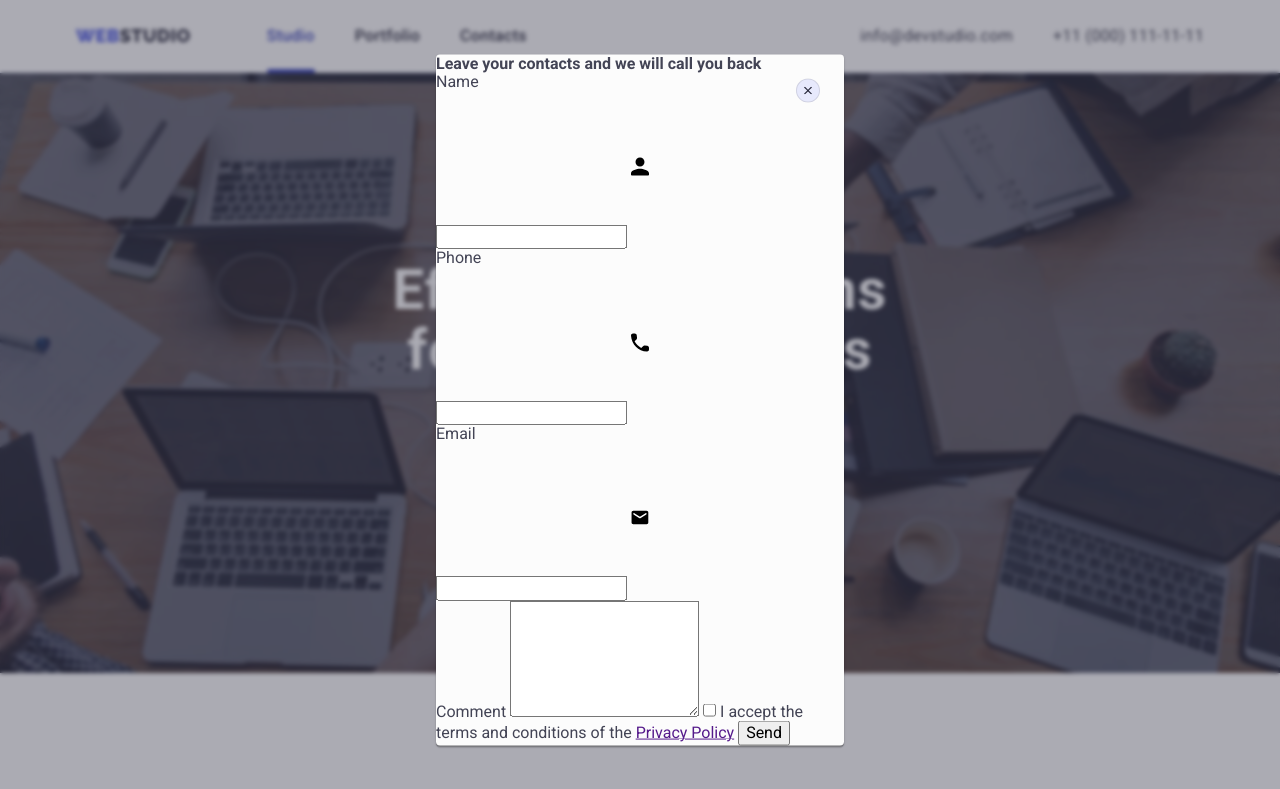
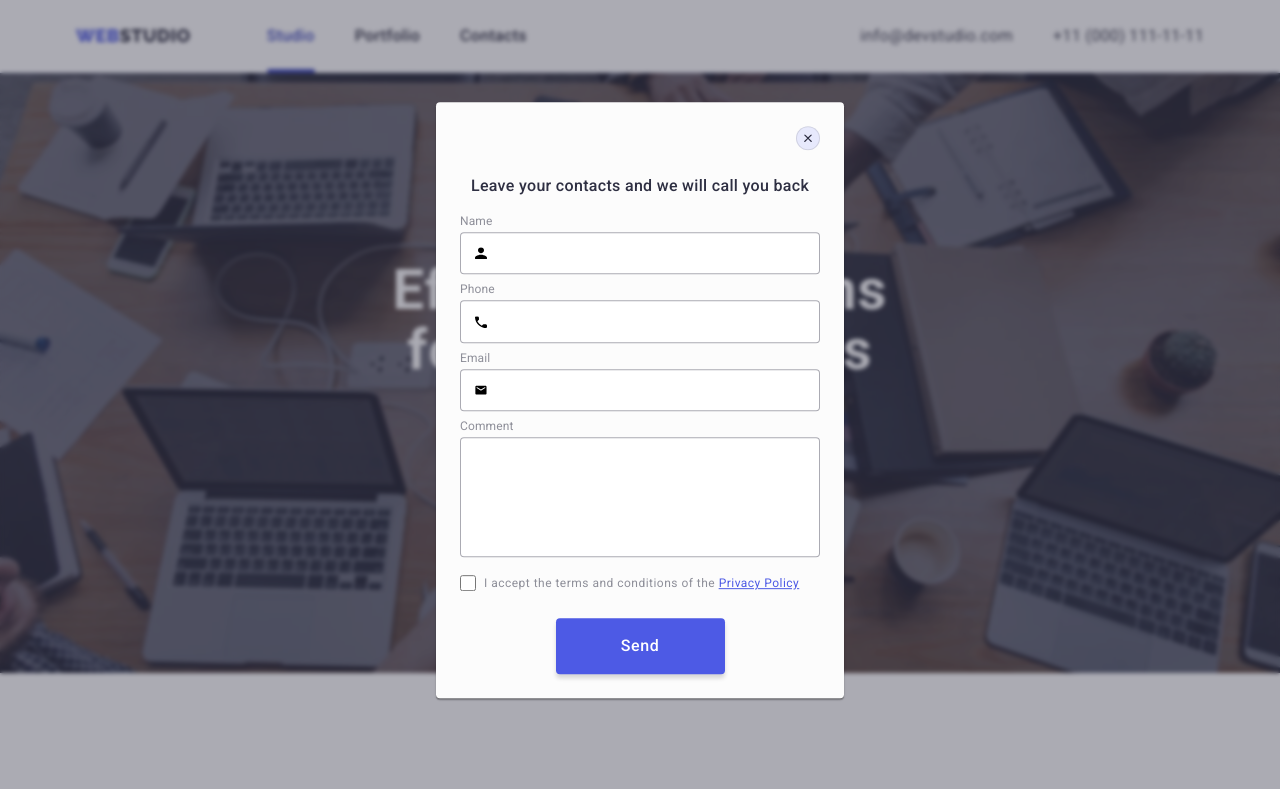
Before and after one commit to Tamia5/goit-markup-hw-06, a plain HTML site: page index.html in a window 1280 px wide. Both pictures are taken after a click on the button "Order Service". Shown: the top 789 px of the page. Drawn offline with nearby package versions, Linux system fonts and the light colour scheme.

Commit message:
update modal window

```diff
--- a/css/styles.css
+++ b/css/styles.css
@@ -27,6 +27,8 @@
     --modal-open-btn: #2E2F42;
 
     --transition-time-cubic: 250ms cubic-bezier(0.4, 0, 0.2, 1);
+
+    --modal-form-names: #8E8F99;
 }
 
 body {
@@ -629,7 +631,6 @@ img {
 }
 .subsc-form {
     display: flex;
-    gap: 24px;
 }
 .input-text {
     height: 40px;
@@ -653,13 +654,13 @@ img {
     border: none;
     /* height: 40px;
     width: 165px; */
-
+    margin-left: 24px;
     font-weight: 500;
     font-size: 16px;
     line-height: 1.5;
     letter-spacing: 0.04em;
 
-    transition: background-color var(--transition-time-cubic);
+    transition: background-color var(--transition-time-cubic), box-shadow var(--transition-time-cubic);
     cursor: pointer;
 }
 .btn-subscribe::after {
@@ -681,28 +682,120 @@ img {
 /*=============================================
 =      MODAL FORM      =
 =============================================*/
-.modal-title {}
+.modal-form {
+    padding: 72px 24px 24px 24px;
+}
+.modal-title {
+    font-weight: 500;
+    font-size: 16px;
+    line-height: 1.5;
+    letter-spacing: 0.02em;
+    color: var(--headers-color);
+    text-align: center;
+    margin-bottom: 16px;
 
-.modal-form {}
+}
+.form-wrapper {
+    position: relative;
+    display: flex;
+    flex-direction: column;
+    margin-bottom: 8px;
+}
 
-.form-label {}
+.form-label {
+    font-family: 400;
+    font-size: 12px;
+    line-height: 1.17;
+    letter-spacing: 0.01em;
+    color: var(--modal-form-names);
+    margin-bottom: 4px;
+}
 
-.form-wrapper {}
+.form-field {
+    width: 100%;
+    padding: 11px 38px;
+    border: 1px solid rgba(46, 47, 66, 0.4);
+    border-radius: 4px;
+    transition: border-color var(--transition-time-cubic);
 
-.form-field {}
+}
+.form-field:hover,
+.form-field:focus {
+    outline: none;
+    border: 1px solid #4D5AE5;
+}
+.form-icon {
+    position: absolute;
+    top: 50%;
+    left: 15px;
+    display: inline-block;
+    width: 12px;
+    height: 12px;
+    transform: translateY(25%);
+    transition: fill var(--transition-time-cubic);
+}
+.form-field:hover ~ .form-icon,
+.form-field:focus ~ .form-icon {
+    fill: #4D5AE5;
+}
 
-.form-icon {}
+.form-comment {
+    border: 1px solid rgba(46, 47, 66, 0.4);
+    border-radius: 4px;
+    padding: 12px 16px;
+    font-size: 12px;
+    line-height: 1.17;
+    letter-spacing: 0.04em;
+    color: rgba(46, 47, 66, 0.4);
+    height: 120px;
+    resize: none;
+}
+.form-check {
+    margin-top: 16px;
+    margin-bottom: 24px;
+}
+.form-agreement {
+    display: flex;
+    align-items: center;
+    font-weight: 400px;
+    font-size: 12px;
+    line-height: 1.7;
+    letter-spacing: 0.04em;
+    color: #8E8F99;
+}
 
-.form-comment {}
+.form-check-input {
+    border: 1px solid rgba(46, 47, 66, 0.4);
+    border-radius: 2px;
+    width: 16px;
+    height: 16px;
+    margin-right: 8px;
+}
 
-.form-agreement {}
+.form-agreement-link {
+    color: #4D5AE5;
+}
 
-.form-check-input {}
+.form-btn {
+    display: block;
+    margin: 0 auto;
+    background: #4D5AE5;
+    box-shadow: 0px 4px 4px rgba(0, 0, 0, 0.15);
+    border-radius: 4px;
+    border: none;
+    color: #FFFFFF;
+    cursor: pointer;
 
-.form-agreement-text {}
+    font-weight: 500;
+    font-size: 16px;
+    line-height: 1.5;
+    letter-spacing: 0.04em;
+    width: 169px;
+    padding: 16px 32px;
 
-.form-agreement-link {}
-
-.form-btn {}
-
-.btn {}
+    transition: background-color var(--transition-time-cubic);
+}
+.form-btn:hover,
+.form-btn:focus {
+    background-color: #404BBF;
+}
--- a/index.html
+++ b/index.html
@@ -365,9 +365,8 @@
                 <div class="subscribe">
                     <p class="footer-info-media">Subscribe</p>
                     <form class="subsc-form">
-                        <label for="email">
-                            <input type="text" name="email" placeholder="E-mail" class="input-text">
-                        </label>
+                        <label for="email"></label>
+                            <input type="text" name="email" placeholder="E-mail" class="input-text" id="email">
                             <button type="button" class="btn-subscribe">Subscribe</button>
                     </form>
                 </div>
@@ -383,31 +382,31 @@
                 </svg>
             </button>
 
-            <strong class="modal-title">Leave your contacts and we will call you back</strong>
-
             <form class="modal-form" name="modal_form">
+                <h2 class="modal-title">Leave your contacts and we will call you back</h2>
+                <div class="form-wrapper">
                     <label class="form-label" for="modal_name">Name</label>
-                <div class="form-wrapper">
                     <input class="form-field" type="text" name="modal_name" id="modal_name">
-                    <svg class="form-icon" width="18" heigth="18">
+                    <svg class="form-icon" width="18">
                         <use href="./images/icons.svg#icon-person"></use>
                     </svg>
                 </div>
+                <div class="form-wrapper">
                     <label class="form-label" for="modal_phone">Phone</label>
-                <div class="form-wrapper">
                     <input class="form-field" type="text" name="modal_phone" id="modal_phone">
-                    <svg class="form-icon" width="18" heigth="24">
+                    <svg class="form-icon" width="18">
                         <use href="./images/icons.svg#icon-phone"></use>
                     </svg>
                 </div>
+                <div class="form-wrapper">
                     <label class="form-label" for="modal_email">Email</label>
-                <div class="form-wrapper">
                     <input class="form-field" type="text" name="modal_email" id="modal_email">
-                    <svg class="form-icon" width="18" heigth="24">
+                    <svg class="form-icon" width="18">
                         <use href="./images/icons.svg#icon-mail"></use>
                     </svg>
                 </div>
 
+                <div class="form-wrapper">
                     <label class="form-label" for="modal_comment">Comment</label>
                     <textarea
                     class="form-comment"
@@ -416,14 +415,17 @@
                     rows="6"
                     placeholder="Text input">
                     </textarea>
+                </div>
 
+                <div class="form-check">
                     <label class="form-agreement">
-                    <input class="form-check-input" type="checkbox" name="modal_agreement" />
+                        <input class="form-check-input" type="checkbox" name="modal_agreement">
                         <span class="form-agreement-text">I accept the terms and conditions of the
                             <a class="form-agreement-link" href="">Privacy Policy</a></span>
                     </label>
+                </div>
 
-                <button class="form-btn btn" type="submit">Send</button>
+                <button class="form-btn" type="submit">Send</button>
 
             </form>
         </div>
```
Also changed, not shown: portfolio.html (+2 -3 lines). Lines whose indentation alone changed are shown as unchanged.
